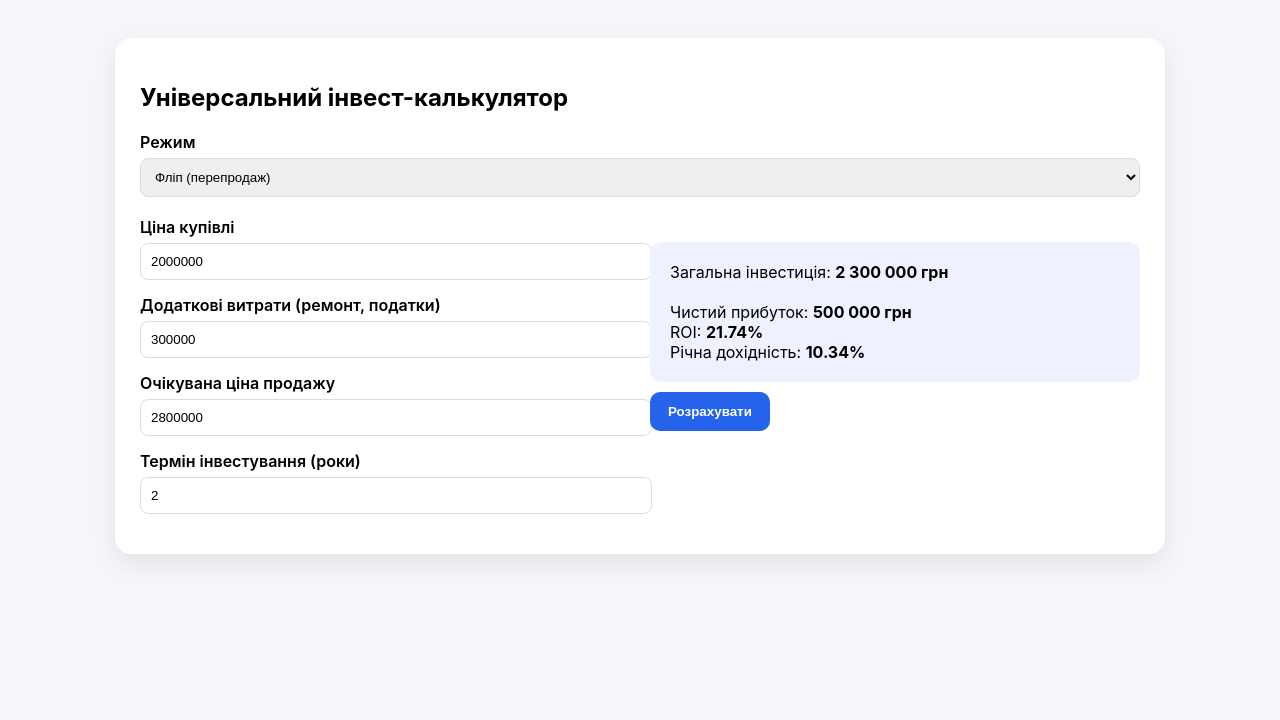
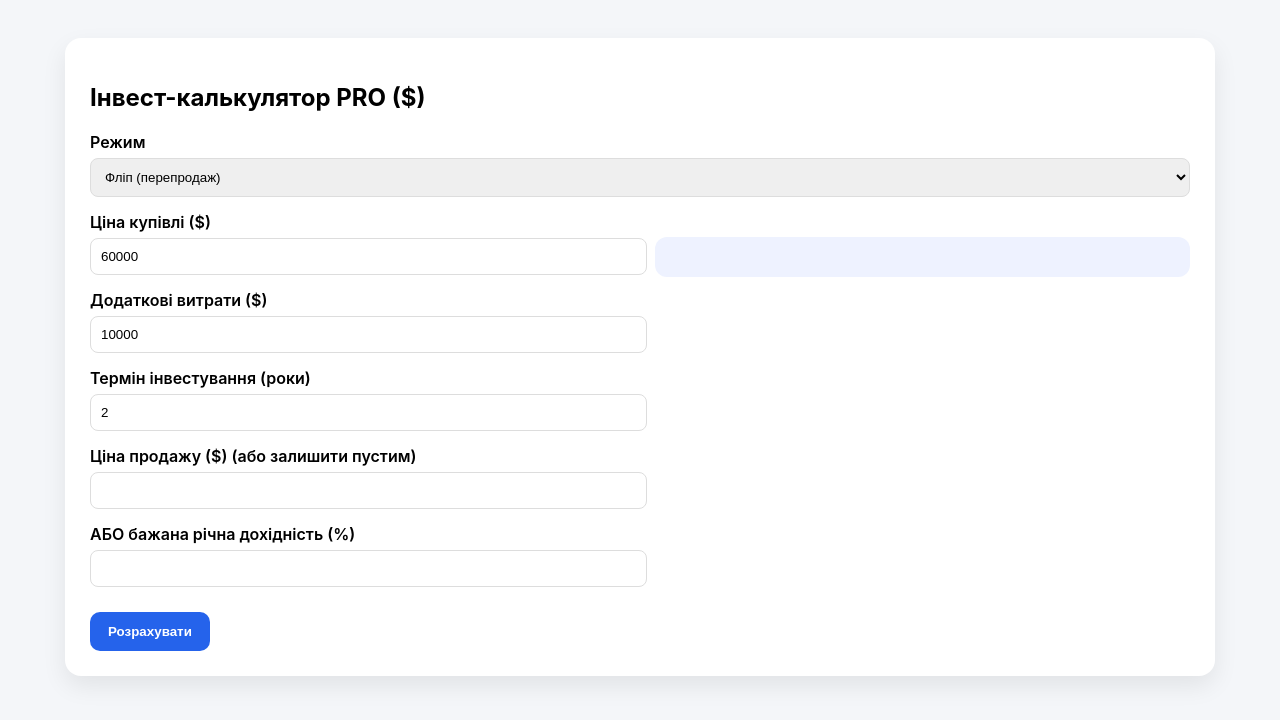
Before and after one commit to ltwympro-droid/index.html, a plain HTML site: page index.html in a window 1280 px wide. Drawn offline with Linux system fonts and the light colour scheme.

Commit message:
Update index.html

```diff
--- a/index.html
+++ b/index.html
@@ -2,7 +2,7 @@
 <html lang="uk">
 <head>
 <meta charset="UTF-8">
-<title>Інвест калькулятор</title>
+<title>Інвест калькулятор PRO ($)</title>
 <meta name="viewport" content="width=device-width, initial-scale=1">
 
 <style>
@@ -15,14 +15,14 @@ body{
  background:white;
  padding:25px;
  border-radius:16px;
- max-width:1000px;
+ max-width:1100px;
  margin:auto;
  box-shadow:0 10px 25px rgba(0,0,0,.08);
 }
 .grid{
  display:grid;
  grid-template-columns:1fr 1fr;
- gap:20px;
+ gap:30px;
 }
 .field{margin-bottom:15px;}
 label{font-weight:600;display:block;margin-bottom:6px;}
@@ -48,9 +48,6 @@ button{
  background:#eef2ff;
  border-radius:12px;
 }
-.modeBox{
- margin-bottom:20px;
-}
 </style>
 </head>
 
@@ -58,9 +55,9 @@ button{
 
 <div class="card">
 
-<h2>Універсальний інвест-калькулятор</h2>
+<h2>Інвест-калькулятор PRO ($)</h2>
 
-<div class="modeBox">
+<div class="field">
 <label>Режим</label>
 <select id="mode">
 <option value="flip">Фліп (перепродаж)</option>
@@ -73,89 +70,111 @@ button{
 <div>
 
 <div class="field">
-<label>Ціна купівлі</label>
-<input type="number" id="buyPrice" value="2000000">
+<label>Ціна купівлі ($)</label>
+<input type="number" id="buy" value="60000">
 </div>
 
 <div class="field">
-<label>Додаткові витрати (ремонт, податки)</label>
-<input type="number" id="extraCosts" value="300000">
+<label>Додаткові витрати ($)</label>
+<input type="number" id="extra" value="10000">
 </div>
 
-<div class="field flipOnly">
-<label>Очікувана ціна продажу</label>
-<input type="number" id="sellPrice" value="2800000">
+<!-- FLIP -->
+
+<div class="flip">
+<div class="field">
+<label>Термін інвестування (роки)</label>
+<input type="number" id="years" value="2">
 </div>
 
-<div class="field flipOnly">
-<label>Термін інвестування (роки)</label>
-<input type="number" id="yearsFlip" value="2">
+<div class="field">
+<label>Ціна продажу ($) (або залишити пустим)</label>
+<input type="number" id="sell">
 </div>
 
-<div class="field rentOnly" style="display:none;">
-<label>Оренда в місяць</label>
-<input type="number" id="rentMonthly" value="18000">
+<div class="field">
+<label>АБО бажана річна дохідність (%)</label>
+<input type="number" id="targetAnnual">
+</div>
 </div>
 
-<div class="field rentOnly" style="display:none;">
-<label>Річні витрати (комунальні, простої, податки)</label>
-<input type="number" id="rentExpenses" value="40000">
+<!-- RENT -->
+
+<div class="rent" style="display:none;">
+<div class="field">
+<label>Оренда в місяць ($)</label>
+<input type="number" id="rentMonthly" value="700">
 </div>
 
+<div class="field">
+<label>Річні витрати ($)</label>
+<input type="number" id="rentExpenses" value="1500">
 </div>
 
-<div>
-
-<div class="result" id="output"></div>
+<div class="field">
+<label>АБО бажана окупність (років)</label>
+<input type="number" id="targetPayback">
+</div>
+</div>
 
 <button onclick="calculate()">Розрахувати</button>
 
 </div>
 
+<div>
+<div class="result" id="output"></div>
 </div>
 
+</div>
 </div>
 
 <script>
 
 const $=id=>document.getElementById(id);
-const fmt=n=>Number(n).toLocaleString("uk-UA");
+const fmt=n=>Number(n).toLocaleString("en-US");
 
 $("mode").addEventListener("change",()=>{
  const mode=$("mode").value;
-
- document.querySelectorAll(".flipOnly").forEach(el=>{
-  el.style.display=mode==="flip"?"block":"none";
- });
-
- document.querySelectorAll(".rentOnly").forEach(el=>{
-  el.style.display=mode==="rent"?"block":"none";
- });
-
+ document.querySelector(".flip").style.display=mode==="flip"?"block":"none";
+ document.querySelector(".rent").style.display=mode==="rent"?"block":"none";
 });
 
 function calculate(){
 
  const mode=$("mode").value;
- const buy=+$("buyPrice").value;
- const extra=+$("extraCosts").value;
- const totalInvestment=buy+extra;
+ const buy=+$("buy").value;
+ const extra=+$("extra").value;
+ const total=buy+extra;
 
  if(mode==="flip"){
 
-  const sell=+$("sellPrice").value;
-  const years=+$("yearsFlip").value;
+  const years=+$("years").value;
+  const sell=+$("sell").value;
+  const targetAnnual=+$("targetAnnual").value;
 
-  const profit=sell-totalInvestment;
-  const roi=(profit/totalInvestment)*100;
-  const annual=(Math.pow((sell/totalInvestment),(1/years))-1)*100;
+  if(sell){
+
+   const profit=sell-total;
+   const roi=(profit/total)*100;
+   const annual=(Math.pow((sell/total),(1/years))-1)*100;
 
    $("output").innerHTML=`
-  Загальна інвестиція: <b>${fmt(totalInvestment)} грн</b><br><br>
-  Чистий прибуток: <b>${fmt(profit)} грн</b><br>
+   Загальна інвестиція: <b>$${fmt(total)}</b><br><br>
+   Чистий прибуток: <b>$${fmt(profit)}</b><br>
    ROI: <b>${roi.toFixed(2)}%</b><br>
    Річна дохідність: <b>${annual.toFixed(2)}%</b>
    `;
+
+  } else if(targetAnnual){
+
+   const neededSell=total*Math.pow((1+targetAnnual/100),years);
+
+   $("output").innerHTML=`
+   Для ${targetAnnual}% річних за ${years} роки потрібно продати за:<br><br>
+   <b>$${fmt(neededSell.toFixed(0))}</b>
+   `;
+
+  }
 
  }
 
@@ -163,19 +182,34 @@ function calculate(){
 
   const rent=+$("rentMonthly").value;
   const expenses=+$("rentExpenses").value;
+  const targetPayback=+$("targetPayback").value;
 
   const annualIncome=rent*12;
-  const netAnnual=annualIncome-expenses;
-  const roi=(netAnnual/totalInvestment)*100;
-  const payback=totalInvestment/netAnnual;
+  const net=annualIncome-expenses;
+  const roi=(net/total)*100;
+  const payback=total/net;
+
+  if(targetPayback){
+
+   const neededNet=total/targetPayback;
+   const neededRent=(neededNet+expenses)/12;
 
    $("output").innerHTML=`
-  Загальна інвестиція: <b>${fmt(totalInvestment)} грн</b><br><br>
-  Річний дохід: <b>${fmt(annualIncome)} грн</b><br>
-  Чистий річний дохід: <b>${fmt(netAnnual)} грн</b><br><br>
+   Для окупності ${targetPayback} років потрібно:<br><br>
+   Місячна оренда ≈ <b>$${fmt(neededRent.toFixed(0))}</b>
+   `;
+
+  } else {
+
+   $("output").innerHTML=`
+   Загальна інвестиція: <b>$${fmt(total)}</b><br><br>
+   Річний дохід: <b>$${fmt(annualIncome)}</b><br>
+   Чистий річний дохід: <b>$${fmt(net)}</b><br><br>
    ROI: <b>${roi.toFixed(2)}%</b><br>
    Окупність: <b>${payback.toFixed(1)} років</b>
    `;
+
+  }
 
  }
 
```
Lines whose indentation alone changed are shown as unchanged.
